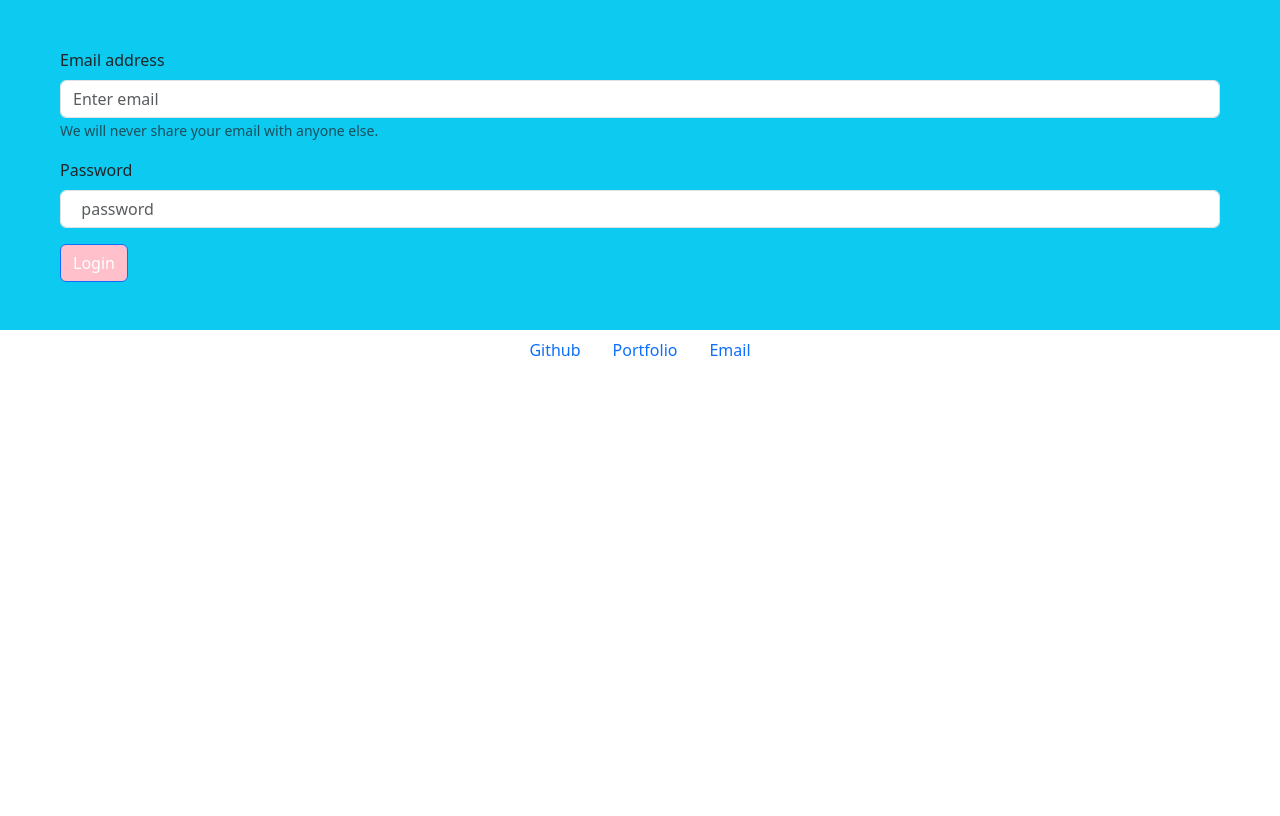
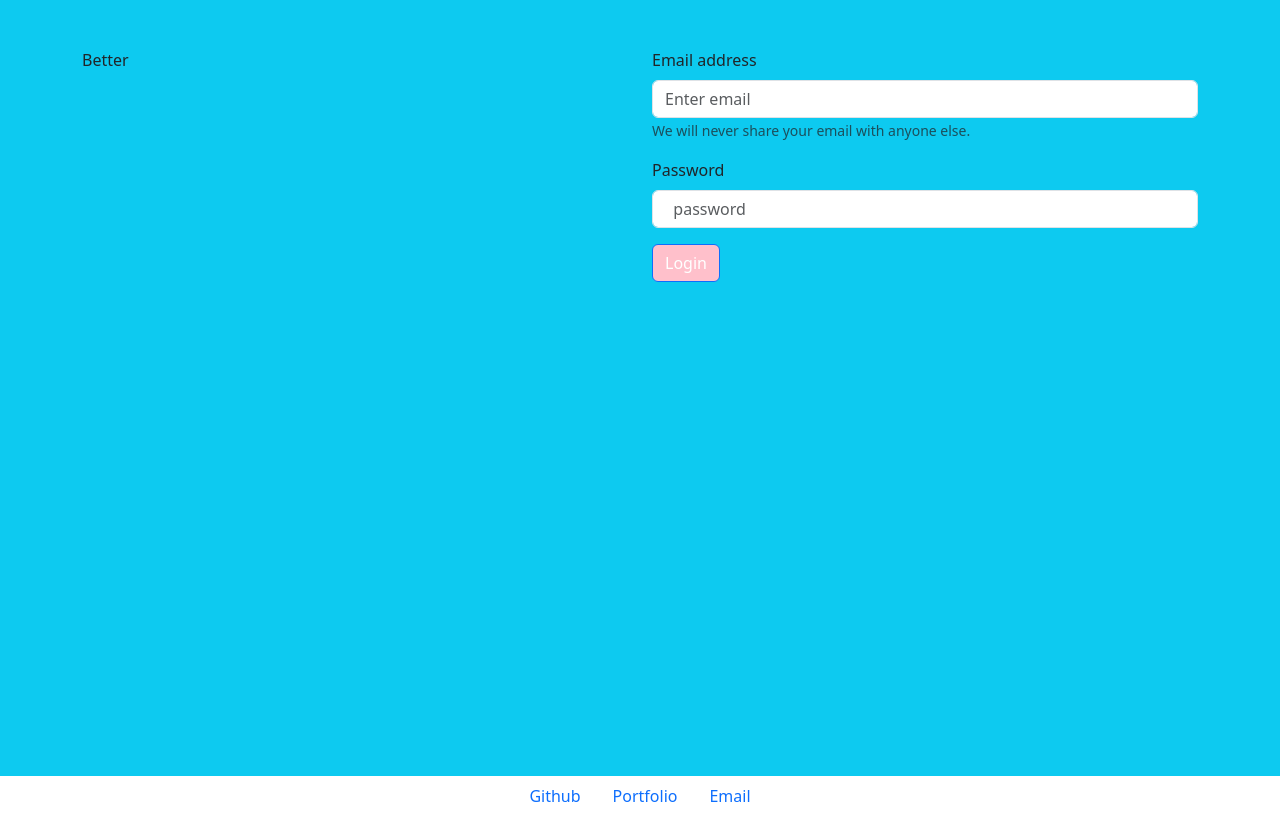
Before and after one commit to brennaveir/better, a React (Vite) app in the folder client/: page /login in a window 1280 px wide. Built offline with nearby package versions, Linux system fonts and the light colour scheme.

Commit message:
changed layout of login form

```diff
--- a/client/src/components/Bits.jsx
+++ b/client/src/components/Bits.jsx
@@ -17,7 +17,7 @@ const Bits = ({ bits, title, showUsername = true, showTitle = true}) => {
     bits.map((bit) => (
     <Card key={bit.id}>
     <Card.Body >
-      {showUsername ? (
+     {showUsername ? (
 <Card.Title >
 
         <Link to={`/profiles/${bit.bitAuthor}`}>{bit.bitAuthor}</Link>
--- a/client/src/components/Footer.jsx
+++ b/client/src/components/Footer.jsx
@@ -3,7 +3,7 @@ import Nav from 'react-bootstrap/Nav';
 
 function Footer() {
   return (
-    <Nav className='d-flex justify-content-center bg-white' defaultActiveKey="/home" as="ul">
+    <Nav className='footer d-flex justify-content-center bg-white' defaultActiveKey="/home" as="ul">
       <Nav.Item as="li">
         <Nav.Link href="https://github.com/brennaveir">Github</Nav.Link>
       </Nav.Item>
--- a/client/src/index.css
+++ b/client/src/index.css
@@ -343,6 +343,11 @@ END NORMALIZE CSS
 =================
 */
 
+
+.root-div {
+  min-height: 100vh;
+}
+
 .btn {
   background-color:pink
 }
@@ -360,3 +365,7 @@ END NORMALIZE CSS
   border: 1px solid black;
   padding: 5px;
 }
+
+.login-container {
+  min-height: 85vh;
+}
--- a/client/src/pages/Login.jsx
+++ b/client/src/pages/Login.jsx
@@ -2,6 +2,9 @@ import React, { useState } from "react";
 import { Link } from 'react-router-dom';
 import Button from 'react-bootstrap/Button';
 import Form from 'react-bootstrap/Form';
+import Container from 'react-bootstrap/Container';
+import Row from 'react-bootstrap/Row';
+import Col from 'react-bootstrap/Col';
 import { useMutation } from "@apollo/client";
 import { LOGIN_USER } from "../utils/mutations";
 import Auth from "../utils/auth";
@@ -50,13 +53,13 @@ console.log(data)
                 <Link to="/">back to the homepage.</Link>
               </p>
             ) : (
-    <Form
-    onSubmit={handleFormSubmit}
-    >
-      <Form.Group
-      className="mb-3"
+            <Container className="login-container">
+<Row>
+<Col>Better</Col>
 
-      >
+      <Col>
+    <Form onSubmit={handleFormSubmit}>
+      <Form.Group className="mb-3" >
         <Form.Label>Email address</Form.Label>
         <Form.Control
         name="email"
@@ -71,8 +74,7 @@ console.log(data)
           We will never share your email with anyone else.
         </Form.Text>
       </Form.Group>
-
-      <Form.Group className="mb-3" >
+<Form.Group className="mb-3" >
         <Form.Label>Password</Form.Label>
         <Form.Control
         name="password"
@@ -88,6 +90,9 @@ console.log(data)
         Login
       </Button>
     </Form>
+    </Col>
+    </Row>
+    </Container>
       )}
       {error && (
               <div className="my-3 p-3 bg-danger text-white">
--- a/client/src/pages/Profile.jsx
+++ b/client/src/pages/Profile.jsx
@@ -11,7 +11,7 @@ import { QUERY_USER, QUERY_ME } from '../utils/queries';
 
 
 import Auth from '../utils/auth';
-
+//!!!!!!!!!!!!!!!!!Need to change so username shows up on
 const Profile = () => {
   const { username: userParam } = useParams();
 
@@ -51,7 +51,7 @@ const Profile = () => {
             bits={user.bits}
             title={`${user.username}'s bits...`}
             showTitle={false}
-            showUsername={false}
+            showUsername={true}
 
           />
         </div>
```
Also changed, not shown: client/src/pages/Feed.jsx (+0 -21 lines).
